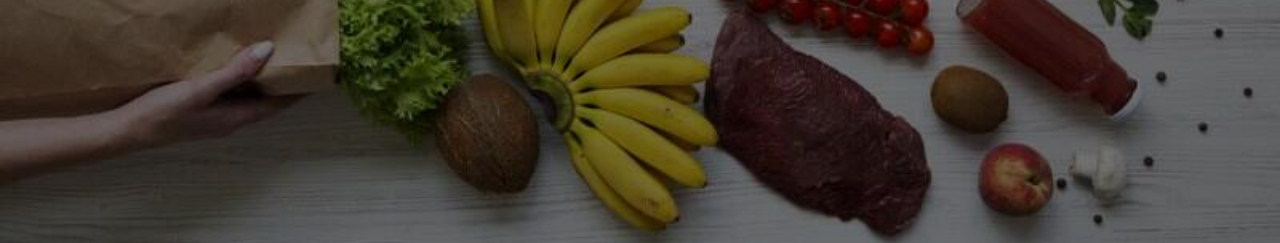
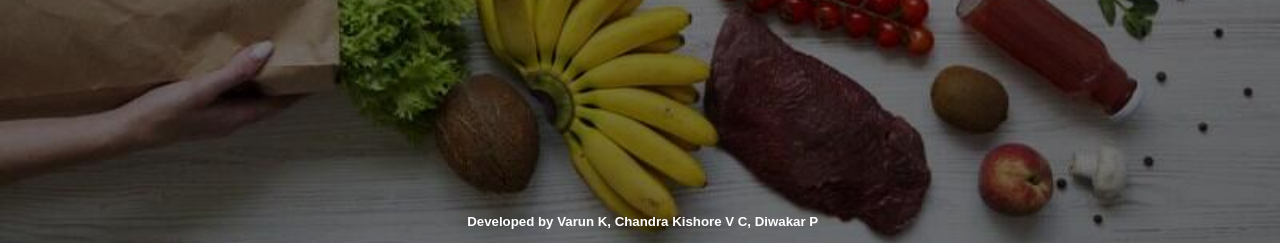
Before and after one commit to varunk19/grocery-user, a Django app: page / in a window 1280 px wide. Shown: the part 557-800 px from the top of the page. Run offline with Django 3.2, Linux system fonts and the light colour scheme.

Commit message:
Added a footer

```diff
--- a/manage.py
+++ b/manage.py
@@ -13,7 +13,7 @@ def main():
             "Couldn't import Django. Are you sure it's installed and "
             "available on your PYTHONPATH environment variable? Did you "
             "forget to activate a virtual environment?"
-        ) from exc
+         ) from exc
     execute_from_command_line(sys.argv)
 
 
--- a/static/css/index.css
+++ b/static/css/index.css
@@ -86,3 +86,21 @@ p {
 .opt:focus {
     outline: 0px;
 }
+h5 {
+    margin-bottom: 1.7vh;
+    color: white;
+    text-align: center;
+    position: fixed;
+    bottom: 0;
+    left: 36.5vw;
+    font-family: sans-serif;
+}
+a {
+    color: white;
+    text-align: center;
+    font-family: sans-serif;
+    text-decoration: none;
+}
+a:hover {
+    color: #cccccc;
+}
--- a/templates/index.html
+++ b/templates/index.html
@@ -4,7 +4,7 @@
 <head>
     <meta charset="UTF-8">
     <meta name="viewport" content="width=device-width, initial-scale=1.0">
-    <title>Document</title>
+    <title>Grocery Recommender</title>
     <link rel="stylesheet" href="{% static 'css/master.css' %}">
     <link rel="stylesheet" href="{% static 'css/index.css' %}">
 </head>
@@ -24,6 +24,7 @@
         <br><br>
         <input class="btn" type="submit" value="Search Combinations">
     </form>
+    <h5>Developed by <a href="#">Varun K</a>, <a href="#">Chandra Kishore V C</a>, <a href="#">Diwakar P</a></h5>
     <script src="{% static 'js/advanced.js' %}"></script>
 </body>
 </html>
--- a/templates/results.html
+++ b/templates/results.html
@@ -4,7 +4,7 @@
 <head>
     <meta charset="UTF-8">
     <meta name="viewport" content="width=device-width, initial-scale=1.0">
-    <title>Document</title>
+    <title>Grocery Recommender</title>
     <link rel="stylesheet" href="{% static 'css/master.css' %}">
     <link rel="stylesheet" href="{% static 'css/results.css' %}">
 </head>
@@ -24,5 +24,6 @@
             </div>
         {% endif %}
     </div>
+    <h5>Developed by <a href="#">Varun K</a>, <a href="#">Chandra Kishore V C</a>, <a href="#">Diwakar P</a></h5>
 </body>
 </html>
```
Also changed, not shown: static/css/results.css (+16 -0 lines).
